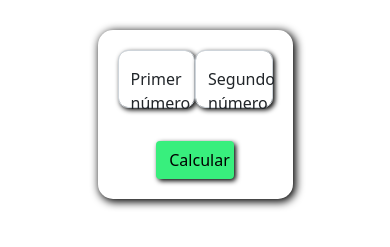
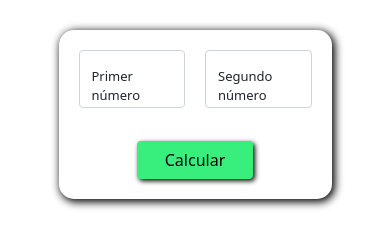
Before and after one commit to spaezsuarez/algoritmo-euclides, a plain HTML site: page src/index.html in a window 390 px wide. Shown: the part 343-590 px from the top of the page. Drawn offline with nearby package versions, Linux system fonts and the light colour scheme; some packages are replaced by stand-ins of ours; a script that the page names is missing.

Commit message:
add initial mediaQuery

```diff
--- a/src/css/styles.css
+++ b/src/css/styles.css
@@ -38,7 +38,7 @@
     width: 100%;
 }
 
-input[type="number"]{
+input[type="text"]{
     border-radius:10px;
     box-shadow: 2px 2px 5px black;
 }
@@ -60,3 +60,25 @@ input[type="number"]{
     display: flex;
     flex-direction:row-reverse;
 }
+
+@media screen and (max-width:500px) {
+    label{
+        font-size: 13px;
+    }
+
+    .input-form{
+        width: 70%;
+    }
+
+    .input-fields{
+        display: grid;
+        grid-template-columns: 1fr 1fr;
+        column-gap: 20px;
+    }
+
+    input[type="text"]{
+        width: 100%;
+        height: 5%;
+    }
+
+}
```
